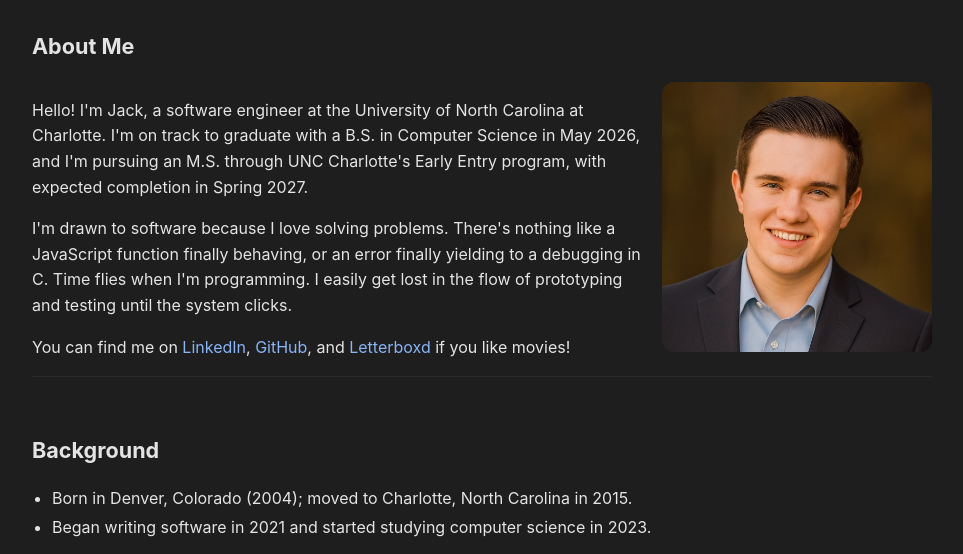
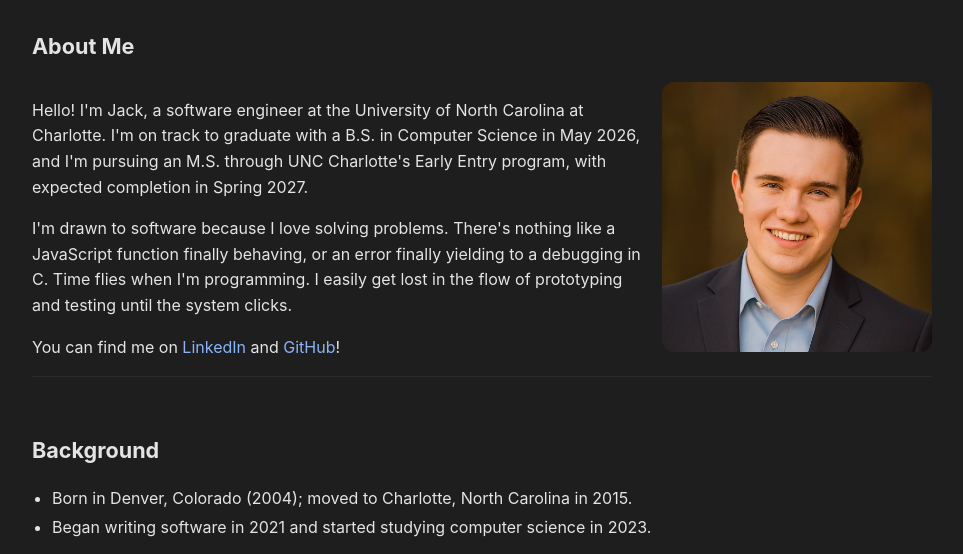
Before and after one commit to jackverstraate/personal-website, a plain HTML site: page index.html in a window 1280 px wide. Shown: the part 202-756 px from the top of the page, without its empty margins (158-1121 px from the left). Drawn offline with Linux system fonts and the light colour scheme.

Commit message:
Changed index.html

```diff
--- a/index.html
+++ b/index.html
@@ -40,7 +40,7 @@
                 I'm drawn to software because I love solving problems. There's nothing like a JavaScript function finally behaving, or an error finally yielding to a debugging in C. Time flies when I'm programming. I easily get lost in the flow of prototyping and testing until the system clicks.
               </p>
               <p>
-                You can find me on <a href="https://www.linkedin.com/in/jackverstraate/">LinkedIn</a>, <a href="https://github.com/jackverstraate">GitHub</a>, and <a href="https://letterboxd.com/LeftoverWaffle">Letterboxd</a> if you like movies!
+                You can find me on <a href="https://www.linkedin.com/in/jackverstraate/">LinkedIn</a> and <a href="https://github.com/jackverstraate">GitHub</a>!
               </p>
             </div>
             <figure class="about-photo">
```
